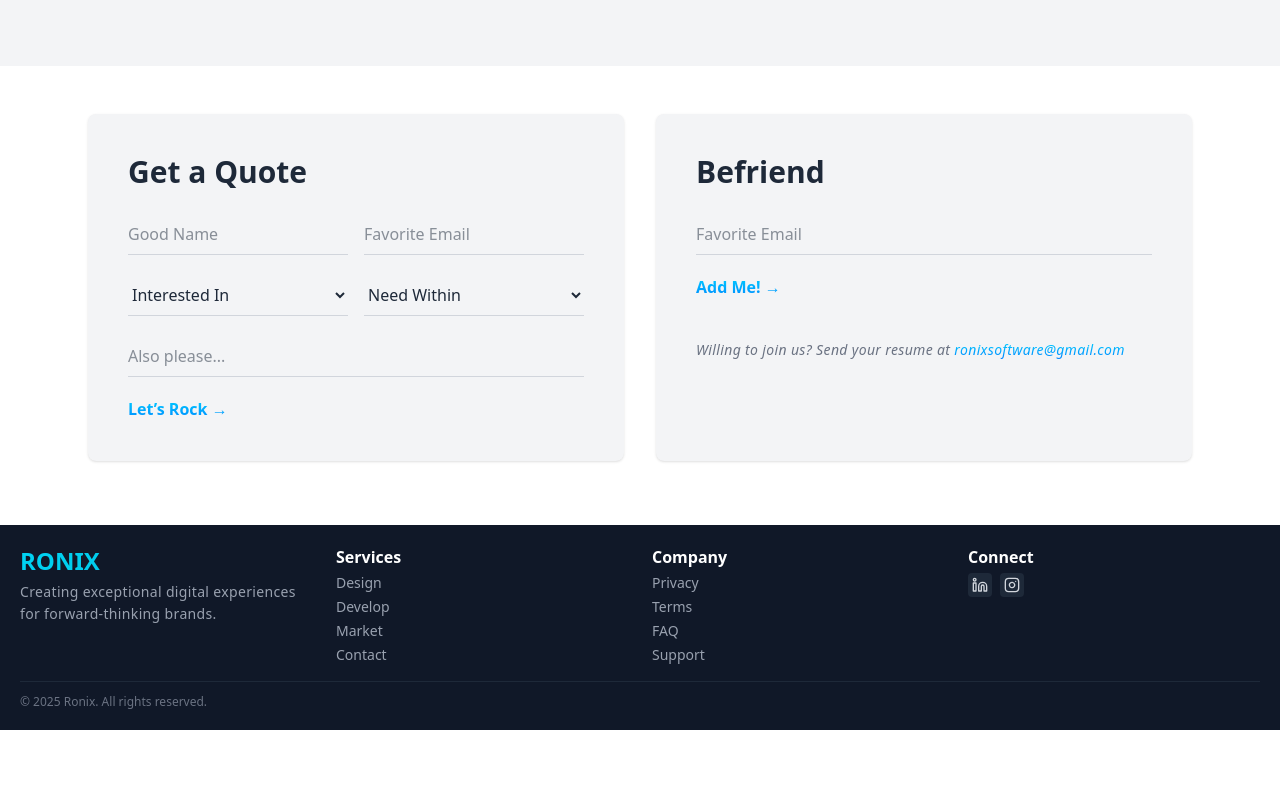
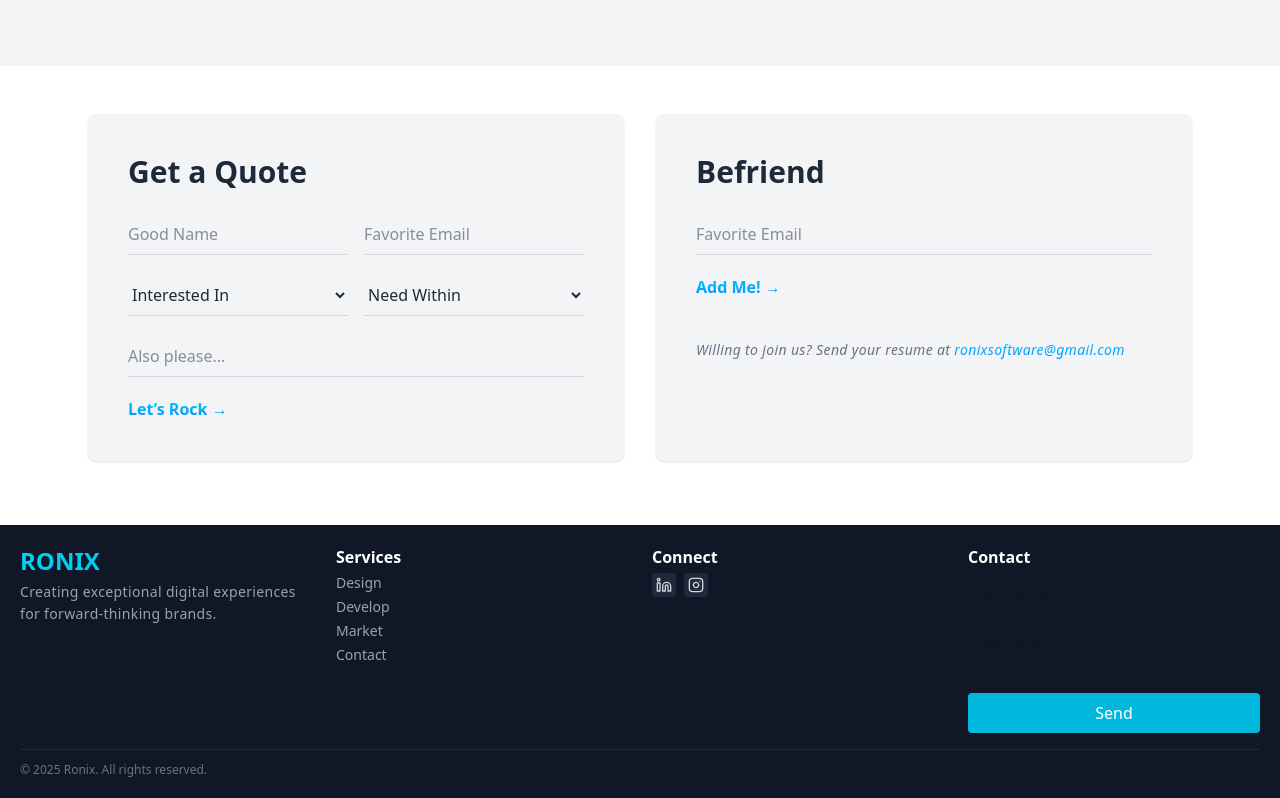
Before and after one commit to AyeshaMalak/ronixWebsite, a React (Vite) app: page /contact in a window 1280 px wide. Shown: the part 274-1072 px from the top of the page. Before the commit the page ends 1004 px from the top, so only its background shows below. Built offline with nearby package versions, Linux system fonts and the light colour scheme.

Commit message:
Update Footer.jsx

```diff
--- a/src/components/Footer.jsx
+++ b/src/components/Footer.jsx
@@ -6,9 +6,9 @@ export default function Footer() {
 
   return (
     <footer className="bg-gray-900 text-white p-5">
-      <div className="container-custom flex justify-between flex-wrap gap-6">
+      <div className="container-custom flex flex-wrap justify-between gap-6">
 
-        <div className="flex-1 min-w-[100px]">
+        <div className="flex-1 min-w-[150px]">
           <h3 className="text-xl md:text-2xl font-bold bg-gradient-to-r from-cyan-400 to-cyan-500 text-transparent bg-clip-text mb-1">
             RONIX
           </h3>
@@ -17,7 +17,7 @@ export default function Footer() {
           </p>
         </div>
 
-        <div className="flex-1 min-w-[100px]">
+        <div className="flex-1 min-w-[150px]">
           <h4 className="font-bold text-white mb-1">Services</h4>
           <ul className="space-y-1 text-gray-400 text-[10px] md:text-sm">
             <li><Link to="/design" className="hover:text-cyan-400 transition">Design</Link></li>
@@ -27,19 +27,9 @@ export default function Footer() {
           </ul>
         </div>
 
-        <div className="flex-1 min-w-[100px]">
-          <h4 className="font-bold text-white mb-1">Company</h4>
-          <ul className="space-y-1 text-gray-400 text-[10px] md:text-sm">
-            <li>Privacy</li>
-            <li>Terms</li>
-            <li>FAQ</li>
-            <li>Support</li>
-          </ul>
-        </div>
-
-        <div className="flex-1 min-w-[100px] mt-4 md:mt-0">
+        <div className="flex-1 min-w-[150px]">
           <h4 className="font-bold text-white mb-1">Connect</h4>
-          <div className="flex gap-2">
+          <div className="flex gap-2 mb-2">
             <a href="https://www.linkedin.com/in/ronix-software" target="_blank" rel="noopener noreferrer" className="p-1 rounded bg-gray-800 hover:bg-gray-700 text-gray-300 hover:text-cyan-400 transition">
               <Linkedin size={16} />
             </a>
@@ -47,6 +37,27 @@ export default function Footer() {
               <Instagram size={16} />
             </a>
           </div>
+        </div>
+
+        <div className="flex-1 min-w-[150px]">
+          <h4 className="font-bold text-white mb-1">Contact</h4>
+          <form className="flex flex-col gap-2">
+            <input
+              type="email"
+              placeholder="Your email"
+              className="p-2 text-gray-900 rounded text-sm md:text-base"
+            />
+            <textarea
+              placeholder="Message"
+              className="p-2 text-gray-900 rounded text-sm md:text-base resize-none h-16"
+            ></textarea>
+            <button
+              type="submit"
+              className="bg-cyan-500 hover:bg-cyan-600 text-white p-2 rounded text-sm md:text-base transition"
+            >
+              Send
+            </button>
+          </form>
         </div>
 
       </div>
```
